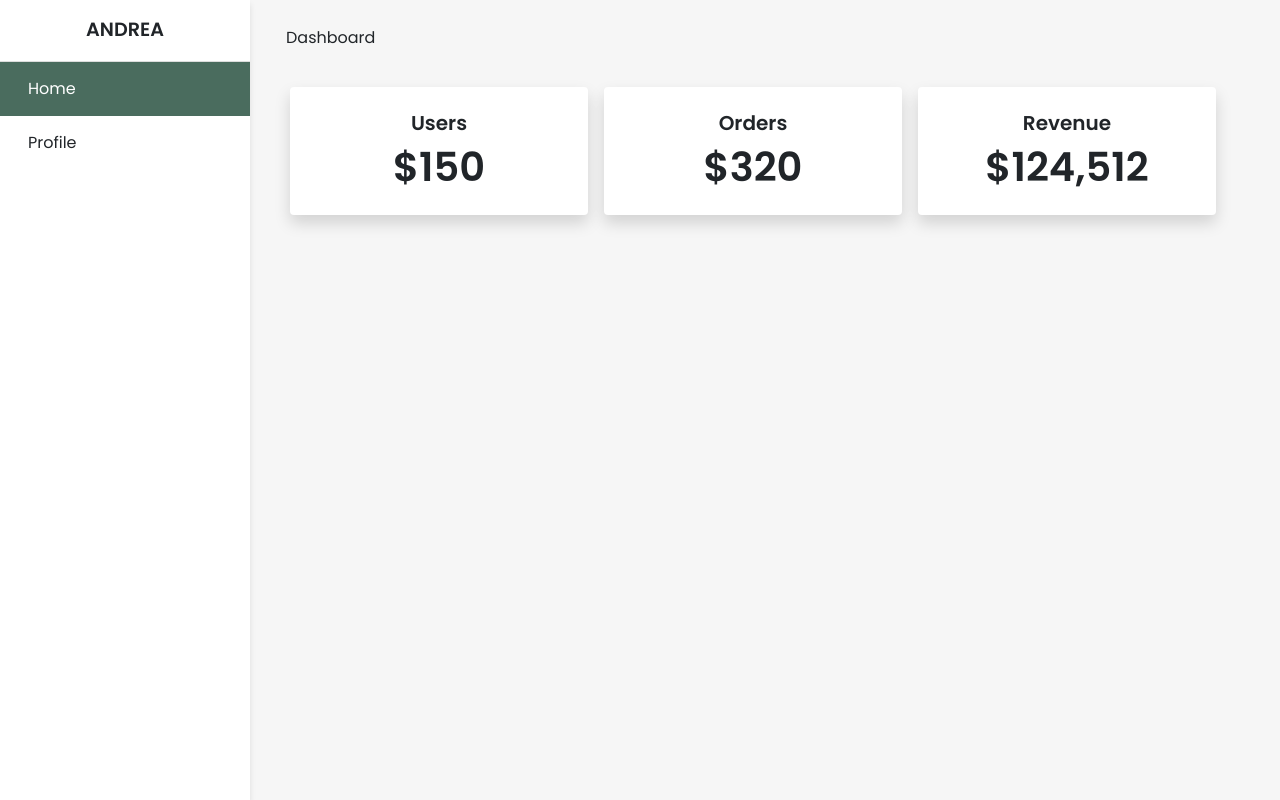
After one commit to WrldreaX4/Activity-1-Elective-3-, a Django app: page /dashboard/ in a window 1280 px wide. The commit adds this page. Run offline with Django 5.2, Linux system fonts and the light colour scheme; some libraries are stand-ins or nearby versions.

Commit message:
dashboard_branch

```diff
--- /dev/null
+++ b/project/portfolio/templatetags/statistics.py
@@ -0,0 +1,10 @@
+from django import template
+
+register = template.Library()
+
+@register.filter
+def format_count(value):
+    try:
+        return "${:,.0f}".format(float(value))
+    except (ValueError, TypeError):
+        return value
--- a/project/portfolio/urls.py
+++ b/project/portfolio/urls.py
@@ -1,10 +1,11 @@
 from django.urls import path
 from .views import index
+from .views import dashboard
 
 
 app_name = "portfolio"
 
 urlpatterns = [
     path('', index, name='index'),
-
+    path('dashboard/', dashboard, name='dashboard'),
 ]
--- a/project/portfolio/views.py
+++ b/project/portfolio/views.py
@@ -6,3 +6,11 @@ def index(request):
 
 def portfolio(request):
     return render(request, "pages/portfolio.html")
+
+def dashboard(request):
+    data = [
+        {"title": "Users", "count": 150},
+        {"title": "Orders", "count": 320},
+        {"title": "Revenue", "count": "124512.03"},
+    ]
+    return render(request, "pages/dashboard.html", context={"data": data})
--- /dev/null
+++ b/project/static/dashboard.css
@@ -0,0 +1,149 @@
+@import url("https://fonts.googleapis.com/css2?family=Poppins:wght@400;600&display=swap");
+
+* {
+  box-sizing: border-box;
+  padding: 0;
+  margin: 0;
+  font-family: 'Poppins', sans-serif;
+  scroll-behavior: smooth;
+}
+
+body {
+  background-color: #f6f6f6;
+}
+
+.primary-text {
+  color: #4a6c5e;
+}
+
+.second-text {
+  color: #4a6c5e;
+}
+
+.primary-bg {
+  background-color: #eaeaea;
+}
+
+.secondary-bg {
+  background-color: #cfcfcf;
+}
+
+#sidebar-wrapper {
+  position: fixed;
+  height: 100vh;
+  width: 250px;
+  background-color: #ffffff;
+  box-shadow: 0 4px 6px rgba(0, 0, 0, 0.1);
+}
+
+.sidebar-heading {
+  padding: 1rem;
+  font-size: 1.2rem;
+  font-weight: bold;
+  text-align: center;
+  border-bottom: 1px solid #ddd;
+}
+
+.list-group {
+  width: 100%;
+}
+
+.list-group-item {
+  border: none;
+  padding: 15px 20px;
+  font-size: 16px;
+  transition: all 0.3s ease-in-out;
+}
+
+.list-group-item.active,
+.list-group-item:hover {
+  background-color: #4a6c5e;
+  color: #ffffff;
+}
+
+#page-content-wrapper {
+  margin-left: 250px;
+  width: calc(100% - 250px);
+  padding: 20px;
+  transition: margin 0.25s ease-out;
+}
+
+.navbar {
+  display: flex;
+  justify-content: space-between;
+  align-items: center;
+}
+
+#menu-toggle {
+  cursor: pointer;
+  font-size: 20px;
+  color: #4a6c5e;
+}
+
+.container {
+  display: grid;
+  padding: 20px;
+  grid-template-columns: repeat(auto-fit, minmax(350px, 500px));
+  grid-gap: 20px;
+  place-content: center;
+  margin-top: 30px;
+}
+
+.container > * {
+  border-radius: 10px;
+  box-shadow: 0 5px 10px rgba(0, 0, 0, 0.1);
+}
+
+.head th {
+  background-color: #4a6c5e;
+  color: #fff;
+  text-align: center;
+  padding: 10px;
+}
+
+.body td {
+  text-align: left;
+  font-size: 15px;
+  padding: 10px;
+}
+.col-12.col-md-4 {
+    opacity: 0;
+    transform: translateY(20px);
+    transition: opacity 0.5s ease-out, transform 0.5s ease-out;
+}
+
+.container-fluid .row.g-3.justify-content-center .col-12.col-md-4 {
+    opacity: 1;
+    transform: translateY(0);
+}
+
+.col-12.col-md-4:nth-child(1) {
+    transition-delay: 0.1s;
+}
+
+.col-12.col-md-4:nth-child(2) {
+    transition-delay: 0.3s;
+}
+
+.col-12.col-md-4:nth-child(3) {
+    transition-delay: 0.5s;
+}
+
+.col-12.col-md-4:hover .bg-white {
+    transform: translateY(-10px);
+    transition: transform 0.3s ease-in-out;
+}
+@media (max-width: 768px) {
+  #sidebar-wrapper {
+    width: 200px;
+  }
+
+  #page-content-wrapper {
+    margin-left: 200px;
+    width: calc(100% - 200px);
+  }
+
+  .container {
+    grid-template-columns: 1fr;
+  }
+}
--- /dev/null
+++ b/project/templates/base.html
@@ -0,0 +1,41 @@
+{% load static %}
+
+<!DOCTYPE html>
+<html lang="en">
+<head>
+    <meta charset="UTF-8">
+    <meta name="viewport" content="width=device-width, initial-scale=1.0">
+    <title>{% block title %}{% endblock %}</title>
+    <link href="https://cdn.jsdelivr.net/npm/bootstrap@5.0.2/dist/css/bootstrap.min.css" rel="stylesheet">
+    <script src="https://cdn.jsdelivr.net/npm/bootstrap@5.0.2/dist/js/bootstrap.bundle.min.js"></script>
+    <link href="https://cdn.jsdelivr.net/npm/flowbite@3.1.2/dist/flowbite.min.css" rel="stylesheet">
+    <script src="https://cdn.jsdelivr.net/npm/flowbite@3.1.2/dist/flowbite.min.js"></script>
+    <link rel="stylesheet" href="{% static 'dashboard.css' %}" />
+</head>
+<body>
+    <div class="d-flex" id="wrapper">
+        <div id="sidebar-wrapper">
+            <div class="sidebar-heading">ANDREA</div>
+            <div class="list-group list-group-flush">
+                <a href="{% url 'index:dashboard' %}" class="list-group-item list-group-item-action active">
+                    <i class="fas fa-tachometer-alt me-2"></i>Home
+                </a>
+                <a href="{% url 'index:index' %}" class="list-group-item list-group-item-action">
+                    <i class="bx bxs-file me-2"></i>Profile
+                </a>
+            </div>
+        </div>
+
+        <div id="page-content-wrapper">
+            <nav class="navbar navbar-expand-lg navbar-light bg-transparent">
+                <div class="d-flex align-items-center">
+                    <i class="fas fa-align-left" id="menu-toggle"></i>
+                    <h2 class="ms-3">Dashboard</h2>
+                </div>
+            </nav>
+
+            {% block body %}{% endblock %}
+        </div>
+    </div>
+</body>
+</html>
--- /dev/null
+++ b/project/templates/pages/dashboard.html
@@ -0,0 +1,25 @@
+{% extends "base.html" %}
+{% load statistics %}
+
+{% block title %}
+    Dashboard
+{% endblock %}
+
+{% block body %}
+  <div class="container-fluid px-4">
+    <div class="row justify-content-center my-4 w-100">
+      <div class="col-12 p-2">
+        <div class="row g-3 justify-content-center">
+          {% for item in data %}
+            <div class="col-12 col-md-4">
+              <div class="bg-white shadow p-4 rounded text-center">
+                <h2 class="h5 fw-bold mb-2">{{ item.title }}</h2>
+                <p class="display-6 fw-bold text-dark">{{ item.count|format_count }}</p>
+              </div>
+            </div>
+          {% endfor %}
+        </div>
+      </div>
+    </div>
+  </div>
+{% endblock %}
```
Also changed, not shown: project/static/scripts.js (+5 -6 lines), project/templates/pages/index.html (+29 -12 lines).
